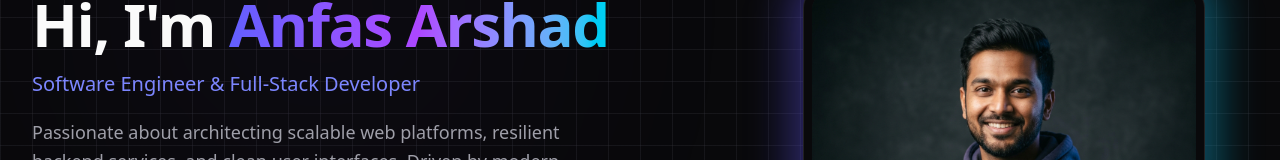
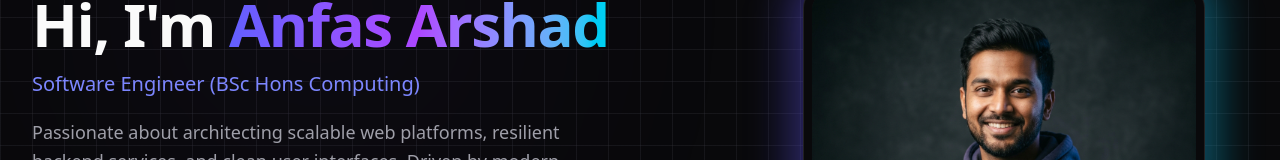
Before and after one commit to AnfasArshad/portfolio, a Next.js app: page / in a window 1280 px wide. Shown: the part 175-335 px from the top of the page. Built offline with nearby package versions, Linux system fonts and the light colour scheme.

Commit message:
Update profile role to reflect current qualifications

```diff
--- a/src/data/profile.ts
+++ b/src/data/profile.ts
@@ -2,7 +2,7 @@ import { Profile } from "@/types";
 
 export const profileData: Profile = {
   name: "Anfas Arshad",
-  role: "Software Engineer & Full-Stack Developer",
+  role: "Software Engineer (BSc Hons Computing)",
   tagline: "Passionate about architecting scalable web platforms, resilient backend services, and clean user interfaces. Driven by modern software engineering practices, algorithmic problem-solving, and continuous learning.",
   bioParagraphs: [
     "I am a Software Engineer and Full-Stack Developer with hands-on industrial experience engineering responsive web applications, secure REST APIs, and microservices architectures. Grounded in strong computer science fundamentals from NIBM and Coventry University, I enjoy tackling complex architectural problems and transforming ideas into robust, production-ready digital products.",
```
